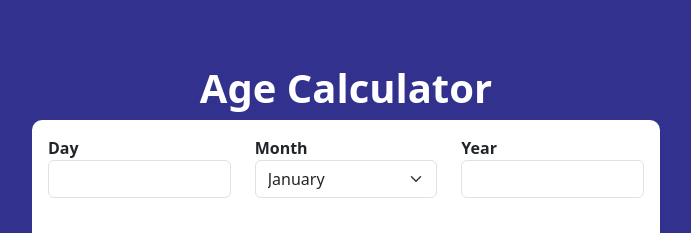
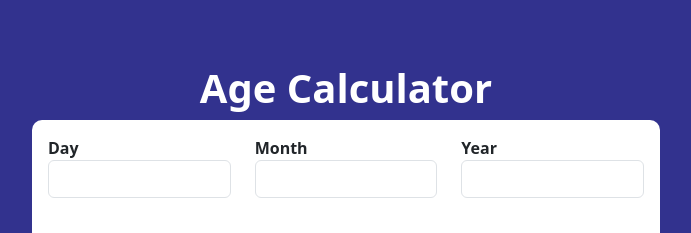
Before and after one commit to rohxnn/age-calculator, an Angular app: page / in a window 1280 px wide. Shown: the top 233 px of the page, without its empty margins (294-985 px from the left). Built offline with nearby package versions, Linux system fonts and the light colour scheme.

Commit message:
feat(app): add validation form month

```diff
--- a/src/app/app.component.html
+++ b/src/app/app.component.html
@@ -12,20 +12,8 @@
         </div>
         <div class="col">
           <label for="" class="fw-bold">Month</label>
-          <select id="monthSelector" name="birth_month" class="form-select" formControlName="birth_month" id="month">
-            <option value="1" selected>January</option>
-            <option value="2">February</option>
-            <option value="3">March</option>
-            <option value="4">April</option>
-            <option value="5">May</option>
-            <option value="6">June</option>
-            <option value="7">July</option>
-            <option value="8">August</option>
-            <option value="9">September</option>
-            <option value="10">October</option>
-            <option value="11">November</option>
-            <option value="12">December</option>
-          </select>
+          <input type="number" class="form-control" formControlName="birth_month">
+          <app-date-validity [key]="'month'" [control]="ageForm.get('birth_month')"></app-date-validity>
         </div>
         <div class="col">
           <label for="" class="fw-bold">Year</label>
--- a/src/app/app.component.ts
+++ b/src/app/app.component.ts
@@ -26,7 +26,7 @@
     this.ageForm = new FormGroup({
       birth_year: new FormControl('',[ Validators.required, Validators.min(0), Validators.max(this.currentDate.getFullYear()) ]),
       birth_day: new FormControl('',[ Validators.required, Validators.min(0), Validators.max(31) ]),
-      birth_month: new FormControl('1',[ Validators.required ])
+      birth_month: new FormControl('',[ Validators.required, Validators.min(1), Validators.max(12) ])
     }, { validators: customValidator });
   }
 
```
